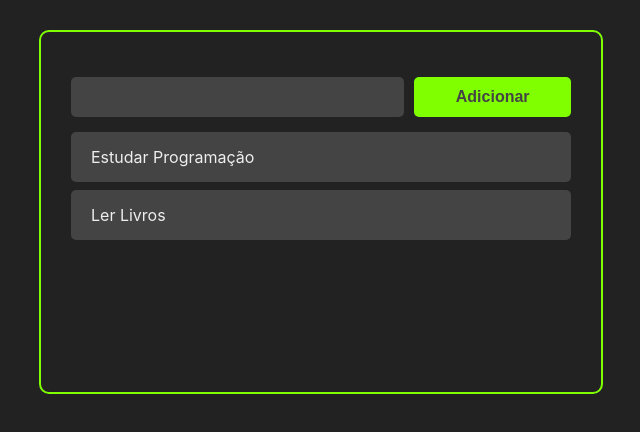
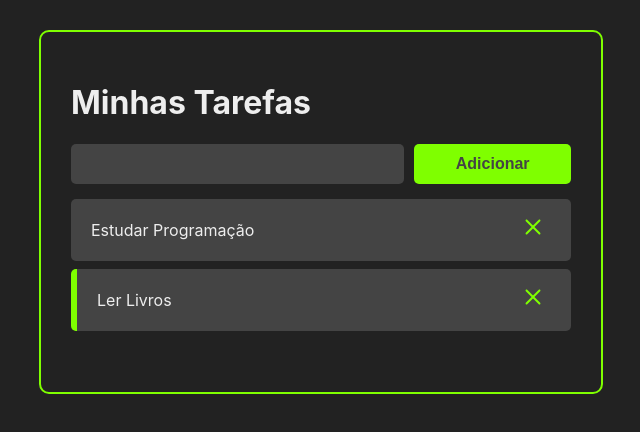
Before and after one commit to rounknow/lista-tarefas-react, a React (Create React App) app: page / in a window 1280 px wide. Shown: the top 432 px of the page, without its empty margins (319-959 px from the left). Built offline with nearby package versions, Linux system fonts and the light colour scheme; the HTML template or start-up script is replaced by a standard one.

Commit message:
Adicionando o Cabecalho e seu estilo

```diff
--- a/package.json
+++ b/package.json
@@ -8,6 +8,7 @@
     "@testing-library/user-event": "^13.5.0",
     "react": "^17.0.2",
     "react-dom": "^17.0.2",
+    "react-icons": "^4.3.1",
     "react-scripts": "5.0.0",
     "uuid": "^8.3.2",
     "web-vitals": "^2.1.3"
--- a/src/App.jsx
+++ b/src/App.jsx
@@ -1,6 +1,7 @@
 import React, {useState} from 'react';
 import {v4 as uuidv4} from 'uuid';
 
+import Header from './components/Header';
 import Tasks from './components/Tasks';
 import AddTask from './components/AddTask';
 
@@ -21,6 +22,18 @@
     }
   ]);
 
+  const handleTaskClick = (taskId) => {
+    const newTasks = tasks.map(task => {
+      if(task.id === taskId){
+        return {...task, completed: !task.completed}
+      }else{
+        return task;
+      }
+    });
+
+    setTasks(newTasks);
+  }
+
   const handleTaskAddition = (taskTitle) =>{
       const newTask = [...tasks, {
         title: taskTitle,
@@ -31,13 +44,20 @@
       setTasks(newTask);
   }
 
+  const handleTaskDeletion = (taskId) => {
+    const newTask = tasks.filter(task => task.id !== taskId);
+
+    setTasks(newTask);
+  }
+
   return(
-    <>
-      <div className='container'>
-        <AddTask handleTaskAddition={handleTaskAddition} />
-        <Tasks tasks={tasks}/>
-      </div>
-    </>
+
+    <div className='container'>
+      <Header />
+      <AddTask handleTaskAddition={handleTaskAddition} />
+      <Tasks tasks={tasks} handleTaskClick={handleTaskClick}
+        handleTaskDeletion={handleTaskDeletion} />
+    </div>
   );
 }
 
--- a/src/components/AddTask.jsx
+++ b/src/components/AddTask.jsx
@@ -13,6 +13,7 @@
 
     const handleAddTaskClick = () => {
         handleTaskAddition(inputData);
+        setInputData('');
     }
 
     return (
--- /dev/null
+++ b/src/components/Header.jsx
@@ -0,0 +1,10 @@
+import React from "react";
+
+const Header = () => {
+
+    return (
+        <h1 style={{color: '#eee'}}>Minhas Tarefas</h1>
+    );
+}
+
+export default Header;
--- a/src/components/Task.css
+++ b/src/components/Task.css
@@ -8,3 +8,15 @@
     color: #eee;
     align-items: center;
 }
+
+.task-title{
+    cursor: pointer;
+
+}
+
+.remove-task-button{
+    background-color: #444;
+    border: none;
+    font-size: 24px;
+    color: chartreuse;
+}
--- a/src/components/Task.jsx
+++ b/src/components/Task.jsx
@@ -1,12 +1,26 @@
 import React from "react";
+import {CgClose} from 'react-icons/cg';
 
 import './Task.css';
 
-const Task = ({task}) => {
+const Task = ({task, handleTaskClick, handleTaskDeletion}) => {
 
     return (
-        <div className="task-container">
-            {task.title}
+
+        <div
+            className="task-container"
+            style={task.completed ? {borderLeft: '6px solid chartreuse'} : {} }
+        >
+            <div className="task-title" onClick={() => { handleTaskClick(task.id) }}>
+                {task.title}
+            </div>
+            <div className="buttons-container">
+                <button className="remove-task-button"
+                 onClick={() => handleTaskDeletion(task.id)}
+                >
+                    <CgClose />
+                </button>
+            </div>
         </div>
     );
 }
--- a/src/components/Tasks.jsx
+++ b/src/components/Tasks.jsx
@@ -3,12 +3,13 @@
 
 import Task from './Task';
 
-const Tasks = ({tasks}) =>{
+const Tasks = ({tasks, handleTaskClick, handleTaskDeletion}) =>{
     console.log(tasks);
     return (
         <>
             {
-            tasks.map(task => <Task task={task}/>)
+            tasks.map(task => <Task task={task} handleTaskClick={handleTaskClick}
+                 handleTaskDeletion={handleTaskDeletion} />)
             }
         </>
     );
```
Also changed, not shown: 1 other file (tests, documents, lock files or other folders).
